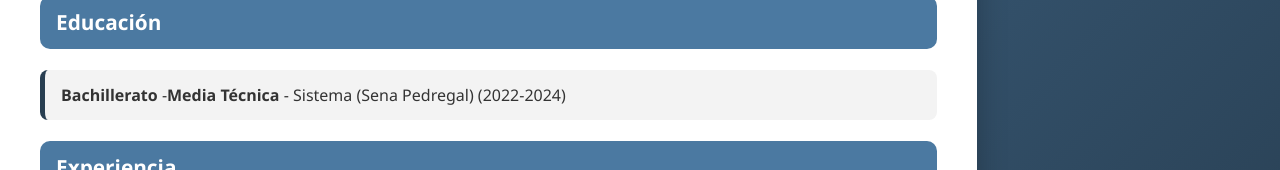
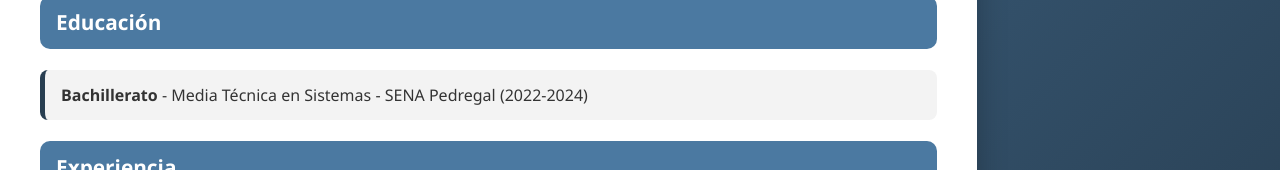
Before and after one commit to Macabe-ai/proyecto-react, a React (Vite) app in the folder vite-project/: page / in a window 1280 px wide. Shown: the part 593-763 px from the top of the page. Built offline with nearby package versions, Linux system fonts and the light colour scheme.

Commit message:
feat: componente Educacion dinamico con formación complementaria

```diff
--- a/vite-project/src/components/educacion.jsx
+++ b/vite-project/src/components/educacion.jsx
@@ -1,12 +1,23 @@
 export default function Educacion() {
+  const educacion = [
+    {
+      id: 1,
+      titulo: "Bachillerato",
+      institucion: "SENA Pedregal",
+      extra: "Media Técnica en Sistemas",
+      periodo: "2022-2024"
+    }
+  ];
+
   return (
     <section>
       <h3>Educación</h3>
       <ul>
-        <li>
-          <strong>Bachillerato</strong> -
-         <strong>Media Técnica</strong> - Sistema (Sena Pedregal) (2022-2024)
-        </li>
+        {educacion.map((edu) => (
+          <li key={edu.id}>
+            <strong>{edu.titulo}</strong> - {edu.extra} - {edu.institucion} ({edu.periodo})
+          </li>
+        ))}
       </ul>
     </section>
   );
```
